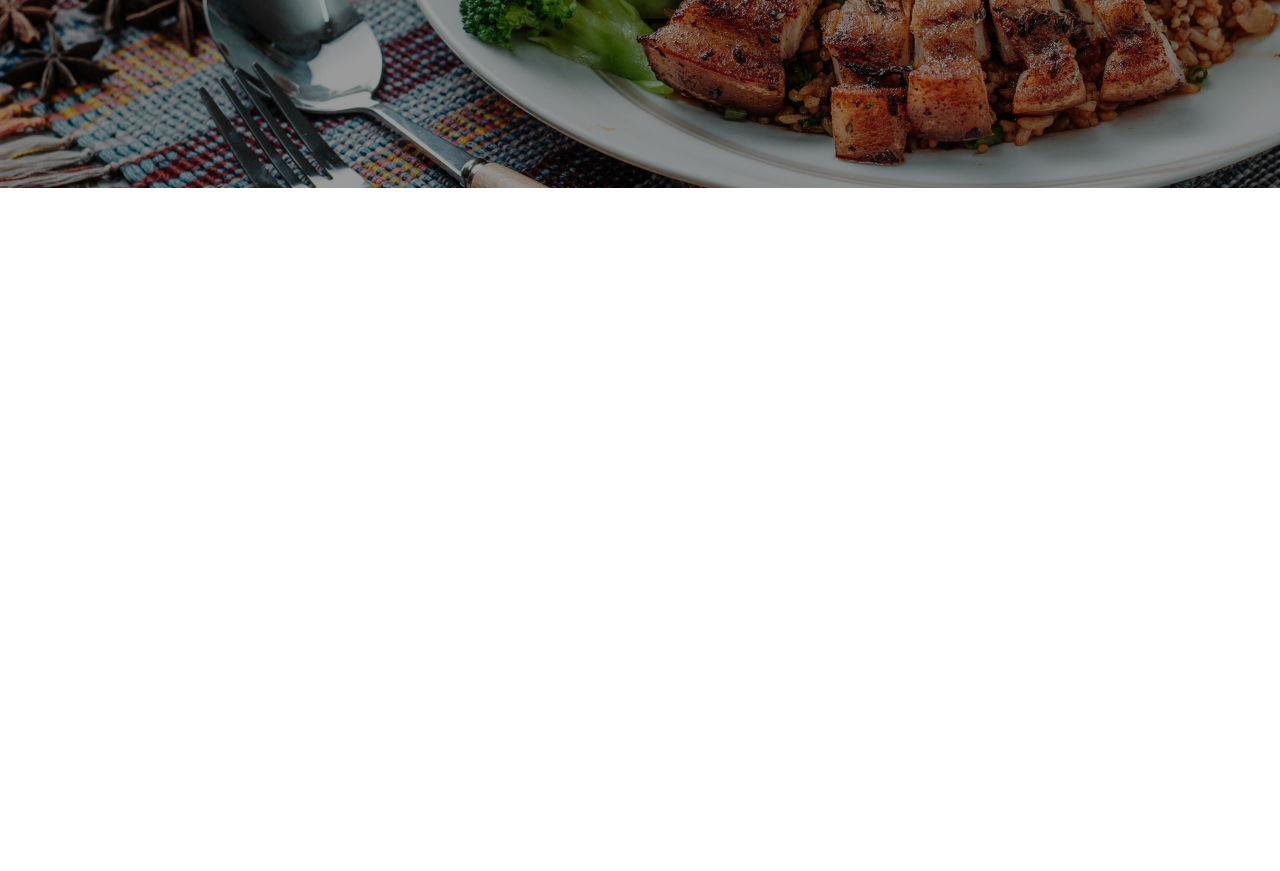
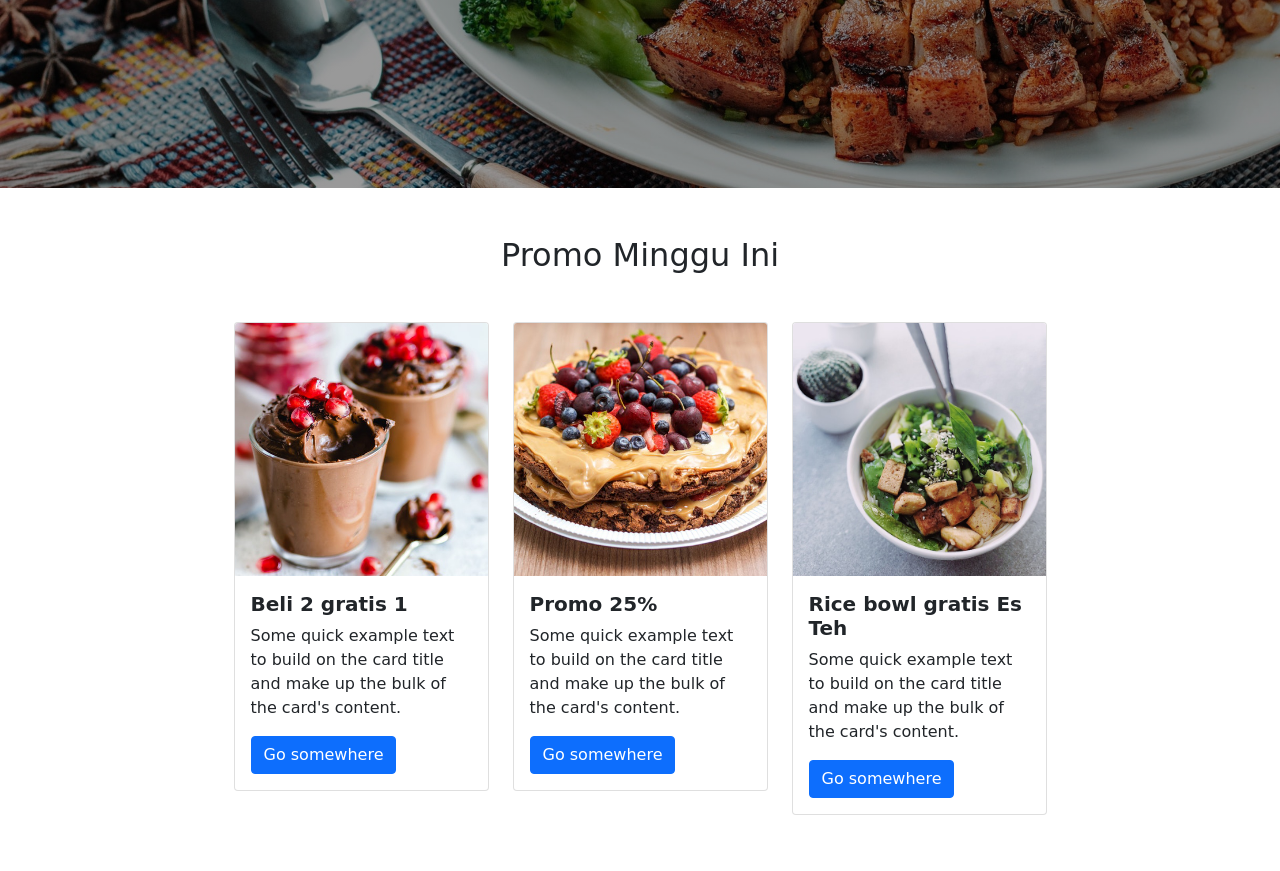
Before and after one commit to FarisEka/rizz_toko, a plain HTML site: page index.html in a window 1280 px wide. Shown: the part 500-1371 px from the top of the page. Before the commit the page ends 800 px from the top, so only its background shows below. Drawn offline with nearby package versions, Linux system fonts and the light colour scheme.

Commit message:
add section promo

```diff
--- a/css/style.css
+++ b/css/style.css
@@ -12,3 +12,11 @@ nav{
     background-size: cover;
     background-position: center;
 }
+
+.hovered-card{
+    transition: .3s;
+}
+
+.hovered-card:hover{
+    transform: scale(1.1);
+}
--- a/index.html
+++ b/index.html
@@ -1,25 +1,46 @@
 <!DOCTYPE html>
 <html lang="en">
   <head>
-    <meta charset="UTF-8">
-    <meta name="viewport" content="width=device-width, initial-scale=1.0">
+    <meta charset="UTF-8" />
+    <meta name="viewport" content="width=device-width, initial-scale=1.0" />
     <title>Rizz Toko</title>
-    <link href="https://cdn.jsdelivr.net/npm/bootstrap@5.3.3/dist/css/bootstrap.min.css" rel="stylesheet" integrity="sha384-QWTKZyjpPEjISv5WaRU9OFeRpok6YctnYmDr5pNlyT2bRjXh0JMhjY6hW+ALEwIH" crossorigin="anonymous">
-    <link rel="stylesheet" href="bootstrap-5.0.0-dist/css/bootstrap.min.css">
-    <link rel="stylesheet" href="https://cdn.jsdelivr.net/npm/bootstrap-icons@1.11.3/font/bootstrap-icons.min.css">
-    <link rel="stylesheet" href="css/style.css">
+    <link
+      href="https://cdn.jsdelivr.net/npm/bootstrap@5.3.3/dist/css/bootstrap.min.css"
+      rel="stylesheet"
+      integrity="sha384-QWTKZyjpPEjISv5WaRU9OFeRpok6YctnYmDr5pNlyT2bRjXh0JMhjY6hW+ALEwIH"
+      crossorigin="anonymous"
+    />
+    <link rel="stylesheet" href="bootstrap-5.0.0-dist/css/bootstrap.min.css" />
+    <link
+      rel="stylesheet"
+      href="https://cdn.jsdelivr.net/npm/bootstrap-icons@1.11.3/font/bootstrap-icons.min.css"
+    />
+    <link rel="stylesheet" href="css/style.css" />
   </head>
   <body>
     <nav class="navbar navbar-expand-lg p-1">
       <div class="container-fluid">
-          <button class="navbar-toggler" type="button" data-bs-toggle="collapse" data-bs-target="#navbarNav" aria-controls="navbarNav" aria-expanded="false" aria-label="Toggle navigation">
+        <button
+          class="navbar-toggler"
+          type="button"
+          data-bs-toggle="collapse"
+          data-bs-target="#navbarNav"
+          aria-controls="navbarNav"
+          aria-expanded="false"
+          aria-label="Toggle navigation"
+        >
           <span class="navbar-toggler-icon"></span>
         </button>
         <div class="collapse navbar-collapse" id="navbarNav">
           <a class="navbar-brand me-auto text-light" href="#">Rizzz Cafe</a>
           <ul class="navbar-nav">
             <li class="nav-item">
-                <a class="nav-link active me-5 text-light" aria-current="page" href="#">Beranda</a>
+              <a
+                class="nav-link active me-5 text-light"
+                aria-current="page"
+                href="#"
+                >Beranda</a
+              >
             </li>
             <li class="nav-item me-5">
               <a class="nav-link text-light" href="#">Produk</a>
@@ -28,7 +49,9 @@
               <a class="nav-link text-light" href="#">Promo</a>
             </li>
             <li class="nav-item me-5">
-                <a class="nav-link text-light" href="#"><i class="bi bi-cart3"></i> Keranjang</a>
+              <a class="nav-link text-light" href="#"
+                ><i class="bi bi-cart3"></i> Keranjang</a
+              >
             </li>
           </ul>
         </div>
@@ -37,23 +60,82 @@
 
     <div class="container-fluid banner d-flex align-items-center">
       <div class="container">
-        <h1 class="text-center text-light display-5 mb-3">Selamat Datang di Rizz Cafe</h1>
+        <h1 class="text-center text-light display-5 mb-3">
+          Selamat Datang di Rizz Cafe
+        </h1>
         <h2 class="text-center text-light display-6 mb-3">Lagi Cari Apa???</h2>
         <div class="col-md-8 offset-md-2">
           <div class="input-group input-group-lg">
-          <select class="form-control" id="inputGroupSelect04" aria-label="Example select with button addon">
+            <select
+              class="form-control"
+              id="inputGroupSelect04"
+              aria-label="Example select with button addon"
+            >
               <option selected>Kategori Makanan</option>
               <option value="1">Western Food</option>
               <option value="2">Eastern Food</option>
               <option value="3">Local Food</option>
             </select>
-          <button class="btn btn-warning text-light" type="button">Telusuri</button>
+            <button class="btn btn-warning text-light" type="button">
+              Telusuri
+            </button>
+          </div>
+        </div>
+      </div>
+    </div>
+
+    <div class="container-fluid py-5">
+      <div class="container">
+        <h2 class="text-center">Promo Minggu Ini</h2>
+        <div class="row mt-5 justify-content-center">
+          <div class="col-sm-6 col-md-3 hovered-card mb-2">
+            <div class="card">
+              <img src="image/product/thumb/chocolate-mousse.jpg" class="card-img-top" alt="..." />
+              <div class="card-body">
+                <h5 class="card-title fw-bold">Beli 2 gratis 1</h5>
+                <p class="card-text">
+                  Some quick example text to build on the card title and make up
+                  the bulk of the card's content.
+                </p>
+                <a href="#" class="btn btn-primary">Go somewhere</a>
+              </div>
+            </div>
+          </div>
+          <div class="col-sm-6 col-md-3 hovered-card mb-2">
+            <div class="card">
+              <img src="image/product/thumb/butter-cookie.jpg" class="card-img-top" alt="..." />
+              <div class="card-body">
+                <h5 class="card-title fw-bold">Promo 25%</h5>
+                <p class="card-text">
+                  Some quick example text to build on the card title and make up
+                  the bulk of the card's content.
+                </p>
+                <a href="#" class="btn btn-primary">Go somewhere</a>
+              </div>
+            </div>
+          </div>
+          <div class="col-sm-6 col-md-3 hovered-card mb-2">
+            <div class="card">
+              <img src="image/product/thumb/tofu-rice.jpg" class="card-img-top" alt="..." />
+              <div class="card-body">
+                <h5 class="card-title fw-bold">Rice bowl gratis Es Teh</h5>
+                <p class="card-text">
+                  Some quick example text to build on the card title and make up
+                  the bulk of the card's content.
+                </p>
+                <a href="#" class="btn btn-primary">Go somewhere</a>
+              </div>
+            </div>
           </div>
         </div>
       </div>
     </div>
 
     <script src="bootstrap-5.0.0-dist/js/bootstrap.bundle.min.js"></script>
-      <script src="https://cdn.jsdelivr.net/npm/bootstrap@5.3.3/dist/js/bootstrap.bundle.min.js" integrity="sha384-YvpcrYf0tY3lHB60NNkmXc5s9fDVZLESaAA55NDzOxhy9GkcIdslK1eN7N6jIeHz" crossorigin="anonymous"></script>
+    <script
+      src="https://cdn.jsdelivr.net/npm/bootstrap@5.3.3/dist/js/bootstrap.bundle.min.js"
+      integrity="sha384-YvpcrYf0tY3lHB60NNkmXc5s9fDVZLESaAA55NDzOxhy9GkcIdslK1eN7N6jIeHz"
+      crossorigin="anonymous"
+    ></script>
   </body>
 </html>
```
Lines whose indentation alone changed are shown as unchanged.
